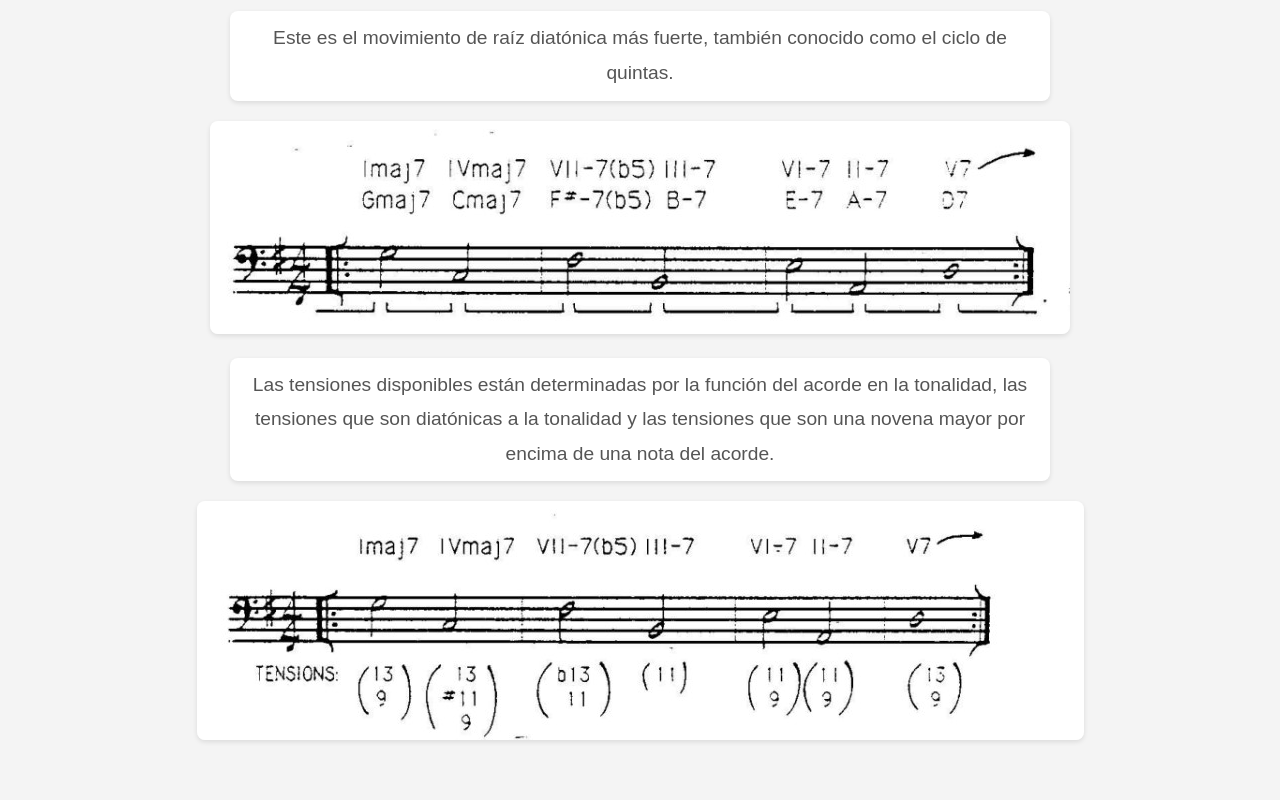
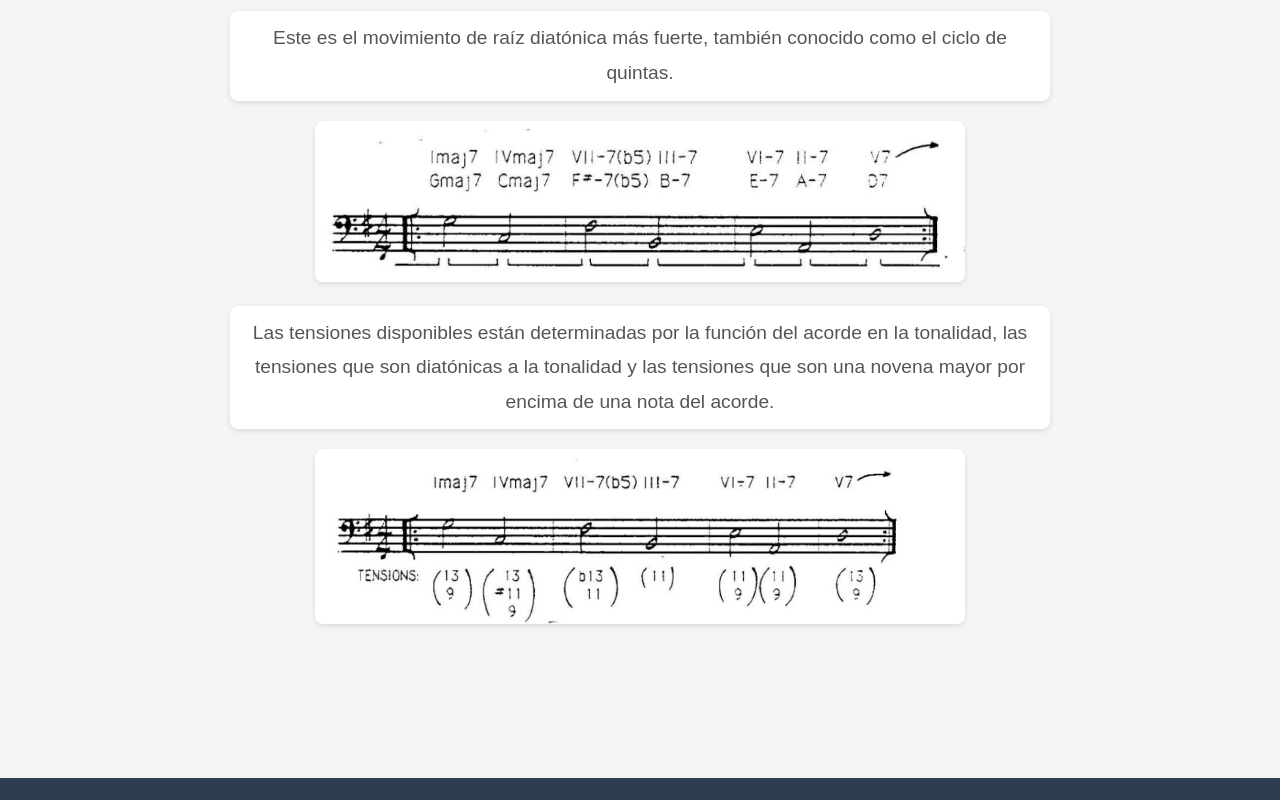
Before and after one commit to JanLan7/ClasesGratis, a plain HTML site: page armonia.html in a window 1280 px wide. Shown: the part 740-1540 px from the top of the page. Drawn offline with Linux system fonts and the light colour scheme.

Commit message:
agregando cambios

```diff
--- a/armonia.html
+++ b/armonia.html
@@ -23,9 +23,9 @@
             <h2>Movimientos Descendentes en Quintas:</h2>
 
             <p>Este es el movimiento de raíz diatónica más fuerte, también conocido como el ciclo de quintas.</p>
-            <img src="movimientodefundamentales1.jpg" alt="">
+            <img src="movimientodefundamentales1.jpg" alt=""class="small-image">
             <p>Las tensiones disponibles están determinadas por la función del acorde en la tonalidad, las tensiones que son diatónicas a la tonalidad y las tensiones que son una novena mayor por encima de una nota del acorde.</p>
-            <img src="movimientodefundamentales2.jpg" alt="">
+            <img src="movimientodefundamentales2.jpg" alt=""class="small-image">
 
 
     </main>
--- a/stilo.css
+++ b/stilo.css
@@ -60,4 +60,14 @@ ul {
     padding-left: 40px;
     max-width: 800px;
     text-align: left;
+    color: green;
 }
+
+.small-image{
+        width: 650px;
+        height: auto;
+        border-radius: 8px;
+        box-shadow: 0 2px 5px rgba(0,0,0,0.1);
+
+
+}
```
Also changed, not shown: arreglos.html (+1 -0 lines), composicion.html (+1 -0 lines).
